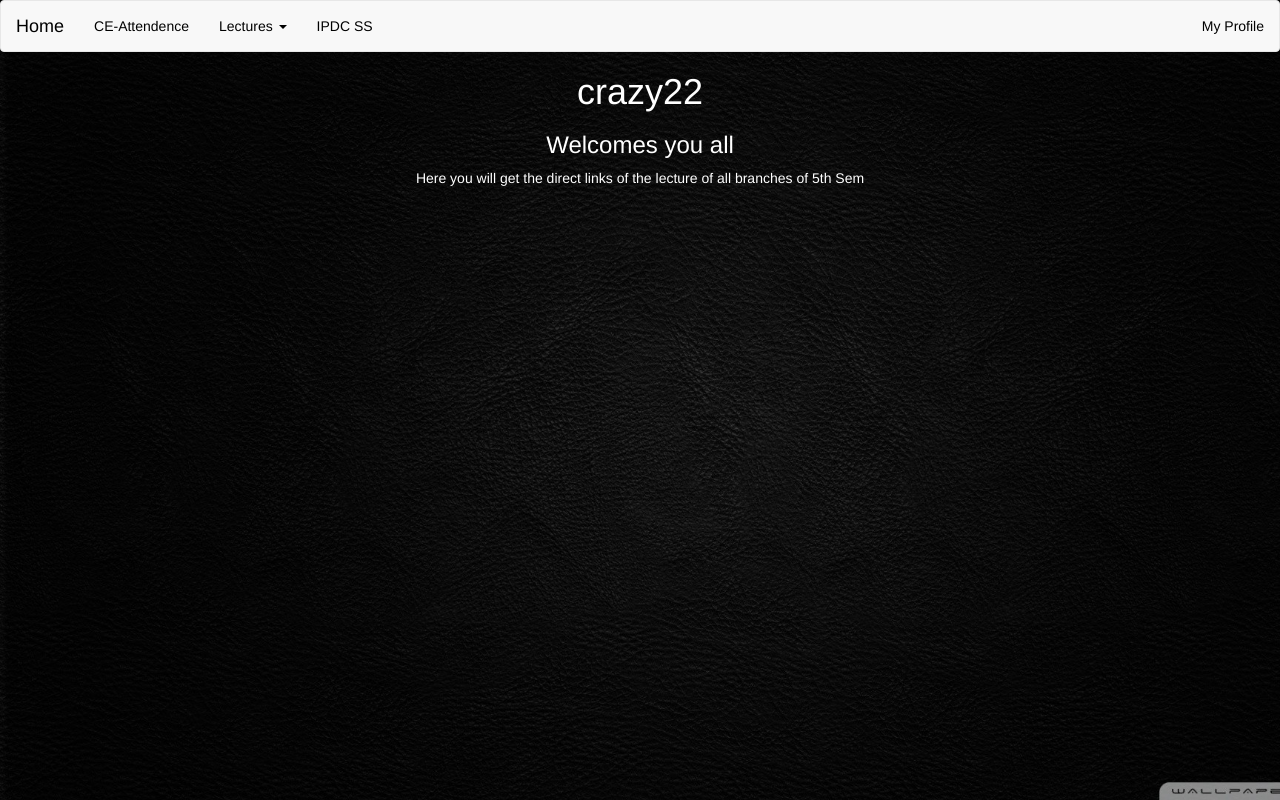
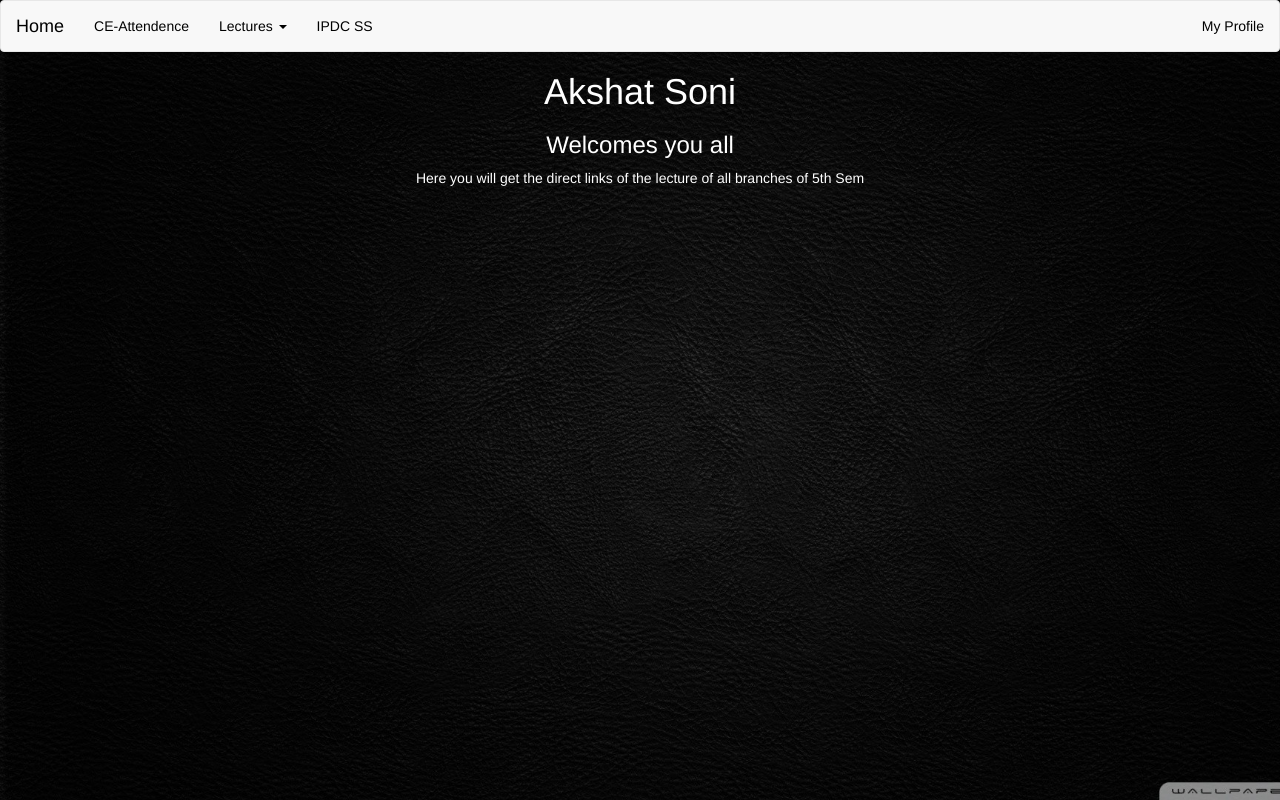
Before and after one commit to soniakshat/Saffrony-Schedule, a plain HTML site: page index.html in a window 1280 px wide. Drawn offline with nearby package versions, Linux system fonts and the light colour scheme.

Commit message:
changed crazy 22 of index to Akshat Soni

```diff
--- a/index.html
+++ b/index.html
@@ -48,7 +48,7 @@
     </ul>
   </div>
 </nav>
-<h1 style="margin-top:20 px">crazy22</h1>
+<h1 style="margin-top:20 px">Akshat Soni</h1>
 <h3>Welcomes you all</h3>
 <p>Here you will get the direct links of the lecture of all branches of 5th Sem</p>
 </body>
```
